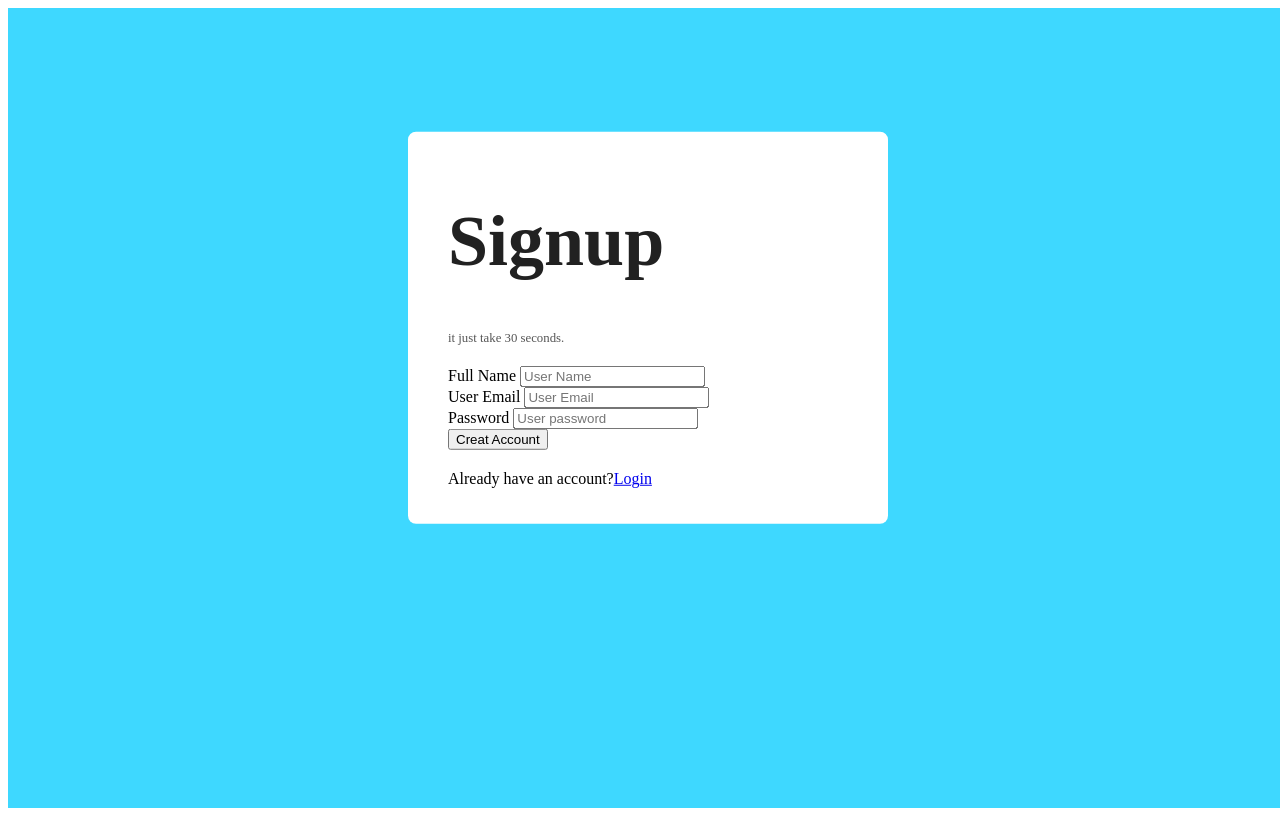
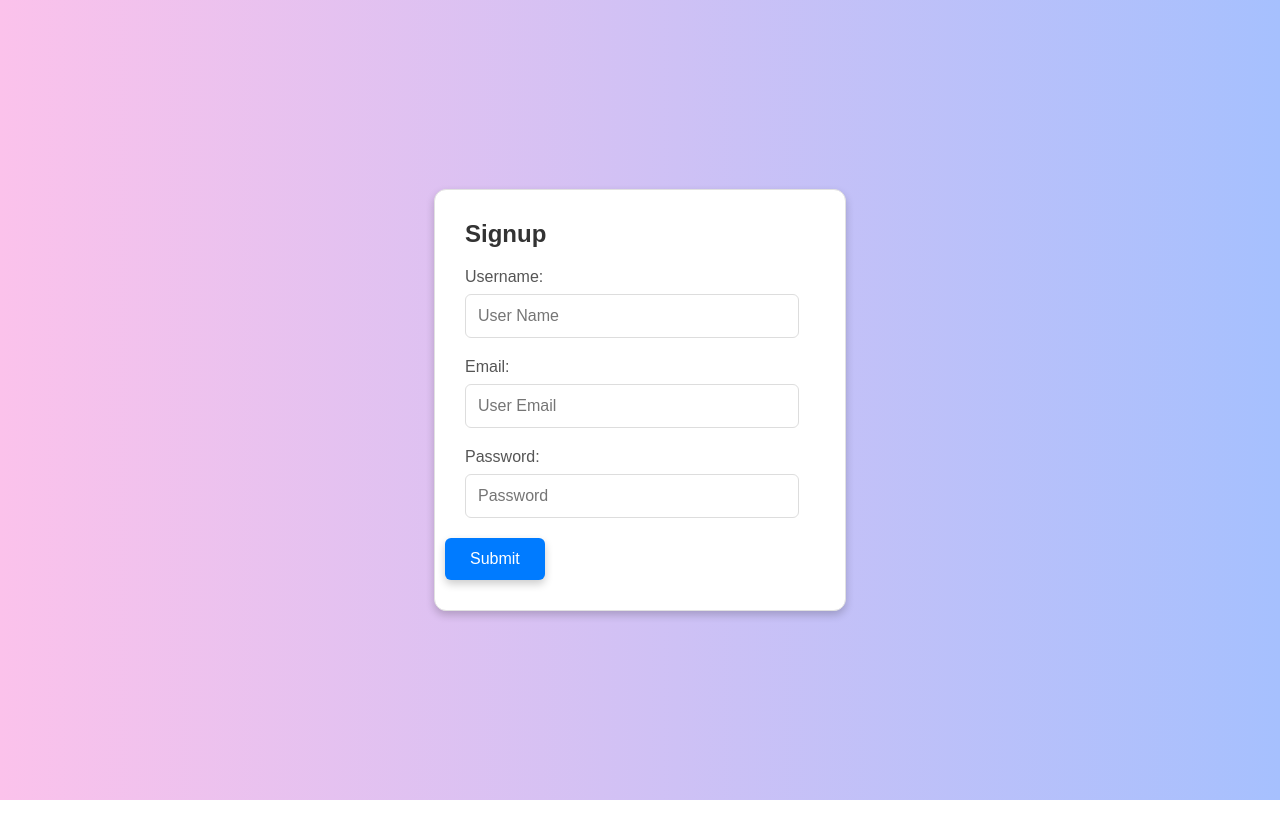
Before and after one commit to MirzaKhalilUlRehman/Signup-page, a plain HTML site: page index.html in a window 1280 px wide. Drawn offline with Linux system fonts and the light colour scheme.

Commit message:
Add a new style

```diff
--- a/index.html
+++ b/index.html
@@ -4,33 +4,26 @@
     <meta charset="UTF-8">
     <meta name="viewport" content="width=device-width, initial-scale=1.0">
     <link rel="stylesheet" href="style.css">
-    <title>sign up page</title>
+    <title>signup Page</title>
 </head>
 <body>
-    <div class="outerbox">
-        <div class="innerbox">
-            <header class="signup-header">
-                <h1>Signup</h1>
-                <p>it just take 30 seconds.</p>
-            </header>
-            <main class="signup-boady">
-                <form action="#">
-                        <label for="fullname">Full Name</label>
-                        <input type="text" id="fullname" placeholder="User Name" required>
-                    <br>
-                        <label for="email">User Email</label>
-                        <input type="email" id="email" placeholder="User Email" required>
-                    <br>
-                        <label for="password">Password</label>
-                        <input type="password" id="password" placeholder="User password" required>
-                    <br>
-                        <input type="submit" id="fullname" value="Creat Account">
-                </form>
-            </main>
-            <footer class="signup-footer">
-                <p>Already have an account?<a href="#">Login</a></p>
-            </footer>
-        </div>
+    <div class="signup-container">
+        <form id="signupform">
+            <h2>Signup</h2>
+            <div class="signup-group">
+                <label for="username">Username:</label>
+                <input type="text" id="username" name="username" placeholder="User Name" required>
+            </div>
+            <div class="signup-group">
+                <label for="email">Email:</label>
+                <input type="email" id="email" name="email" placeholder="User Email" required>
+            </div>
+            <div class="signup-group">
+                <label for="password">Password:</label>
+                <input type="password" id="password" name="password" placeholder="Password" required>
+            </div>
+                <button type="submit" class="submit-container" id="submitBtn">Submit</button>
+        </form>
     </div>
 </body>
 </html>
--- a/style.css
+++ b/style.css
@@ -1,36 +1,69 @@
-@import url('https://fonts.googleapis.com/css2?family=Lato:wght@400;700&display=swap')
+body {
+    font-family: Arial, sans-serif;
+    display: flex;
+    justify-content: center;
+    align-items: center;
+    height: 100vh;
+    margin: 0;
+    background: linear-gradient(to right, #fbc2eb, #a6c0fe);
+}
 
-*{
-    margin: 0;
-    padding: 0;
-    box-sizing: border-box;
+.signup-container {
+    background: #fff;
+    padding: 30px;
+    border-radius: 12px;
+    box-shadow: 0 4px 8px rgba(0, 0, 0, 0.2);
+    width: 350px;
+    position: relative;
+    border: 1px solid #e1e1e1;
 }
-boady{
-    font-family: 'Lato' , sans-serif;
+
+h2 {
+    margin-top: 0;
+    color: #333;
+    font-size: 24px;
 }
-.outerbox{
-    width: 100vw;
-    height: 100vh;
-    background: linear-gradient(to top left , #3ed8ff, #3ed8ff );
+
+.signup-group {
+    margin-bottom: 20px;
 }
-.innerbox{
-    width: 400px;
-    margin: 0 auto;
-    padding: 20px 40px;
-    position: relative;
-    top: 40%;
-    transform: translateY(-50%);
-    background-color: white;
-    border-radius: 8px;
-}
-.signup-header h1{
-    font-size: 4.5rem;
-    color: #212121;
-}
-.signup-header p{
-    font-size: 0.8rem;
+
+label {
+    display: block;
+    margin-bottom: 8px;
     color: #555;
 }
-.signup-boady{
-    margin: 20px 0px;
+
+input, select {
+    width: calc(100% - 16px);
+    padding: 12px;
+    box-sizing: border-box;
+    border: 1px solid #ddd;
+    border-radius: 6px;
+    font-size: 16px;
 }
+
+.submit-container {
+    position: relative;
+    bottom: 0px;
+    box-shadow: 0 4px 8px rgba(0, 0, 0, 0.2);
+
+}
+
+button {
+    padding: 12px 25px;
+    border: none;
+    background-color: #007bff;
+    color: #fff;
+    border-radius: 6px;
+    cursor: pointer;
+    transition: background-color 0.3s, transform 0.3s;
+    position: absolute;
+    right: 20px;
+    bottom: 0;
+    font-size: 16px;
+}
+
+button:hover {
+    background-color: #0056b3;
+}
```
